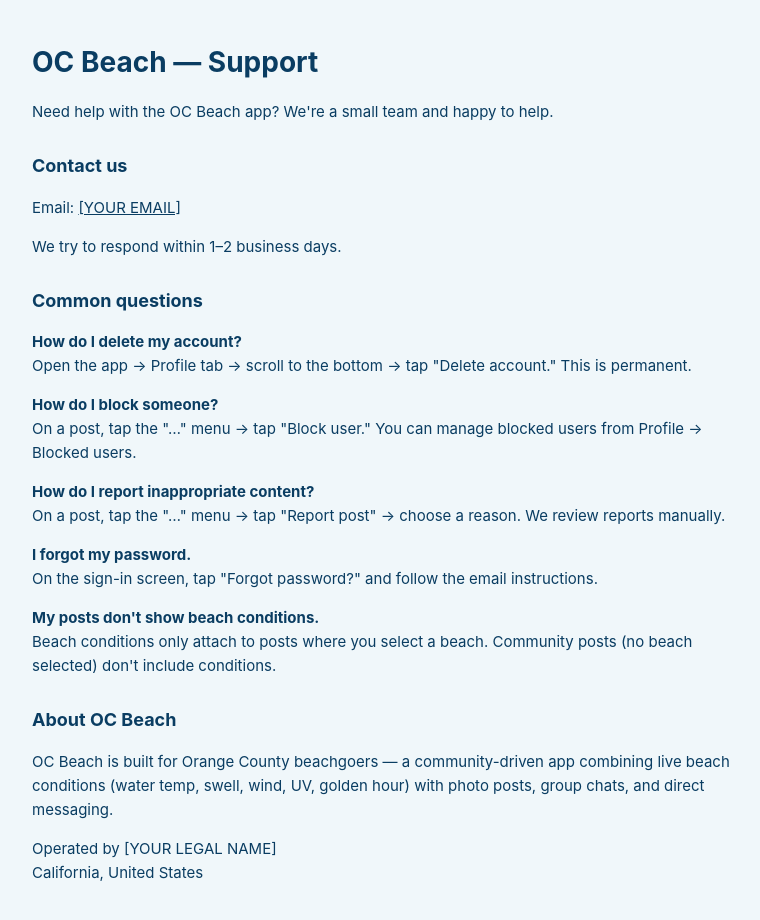
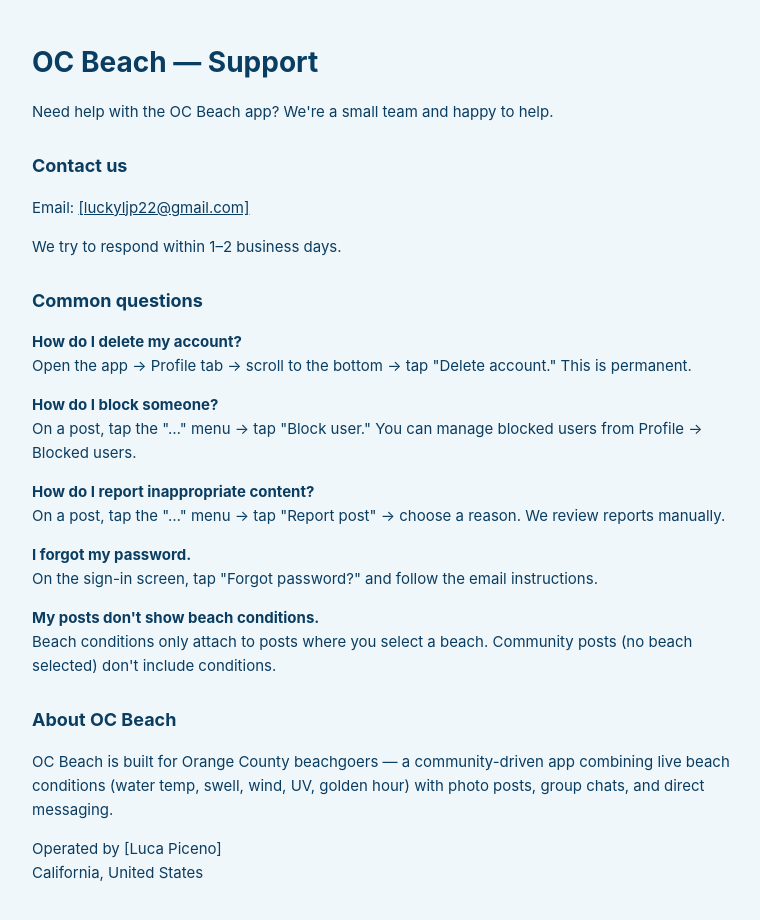
Before and after one commit to lucapiceno1/oc-beach-privacy, a plain HTML site: page support.html in a window 1280 px wide. Shown: the whole page, without its empty margins (248-1008 px from the left). Drawn offline with Linux system fonts and the light colour scheme.

Commit message:
Update support.html

```diff
--- a/support.html
+++ b/support.html
@@ -28,7 +28,7 @@
 <p>Need help with the OC Beach app? We're a small team and happy to help.</p>
 
 <h2>Contact us</h2>
-<p>Email: <a href="mailto:[YOUR EMAIL]">[YOUR EMAIL]</a></p>
+<p>Email: <a href="mailto:[luckyljp22@gmail,com]">[luckyljp22@gmail.com]</a></p>
 <p>We try to respond within 1–2 business days.</p>
 
 <h2>Common questions</h2>
@@ -51,7 +51,7 @@ Beach conditions only attach to posts where you select a beach. Community posts
 <h2>About OC Beach</h2>
 <p>OC Beach is built for Orange County beachgoers — a community-driven app combining live beach conditions (water temp, swell, wind, UV, golden hour) with photo posts, group chats, and direct messaging.</p>
 
-<p>Operated by [YOUR LEGAL NAME]<br>
+<p>Operated by [Luca Piceno]<br>
 California, United States</p>
 
 </body>
```
